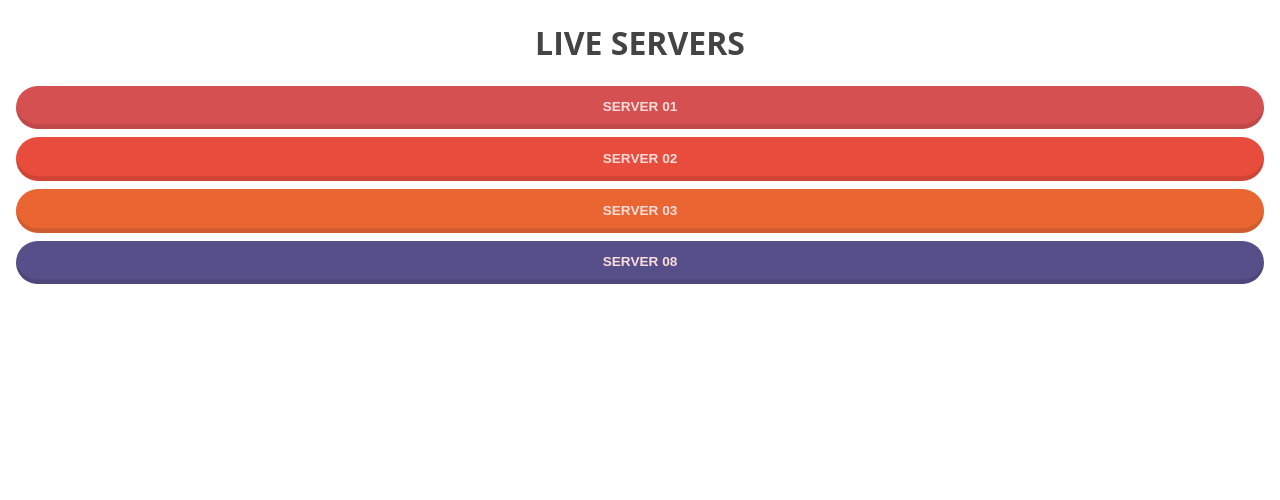
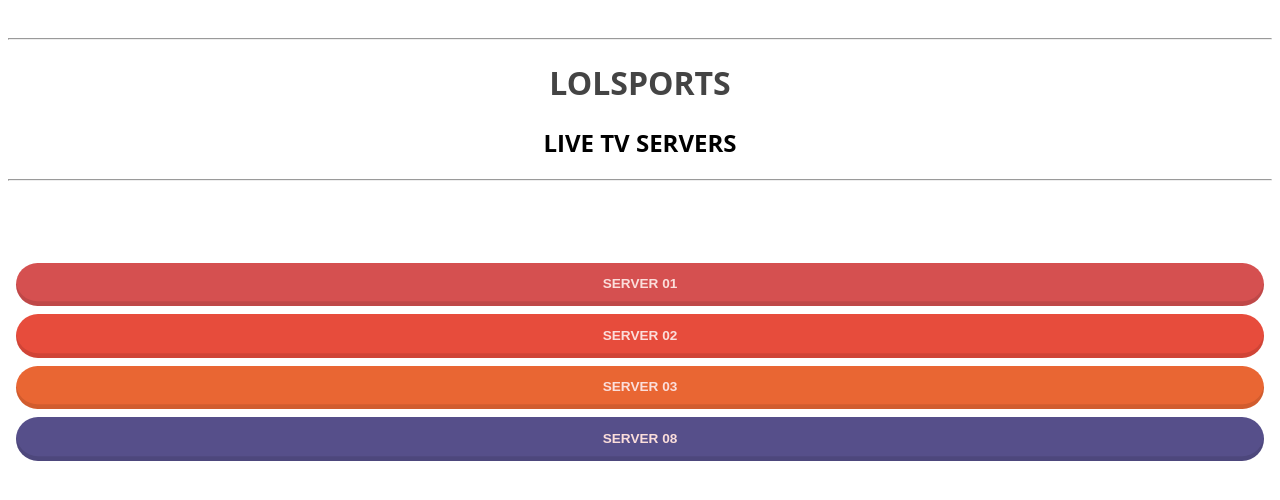
Before and after one commit to rialms/xloltv, a plain HTML site: page index.html in a window 1280 px wide. Drawn offline with Linux system fonts and the light colour scheme.

Commit message:
Update index.html

```diff
--- a/index.html
+++ b/index.html
@@ -7,10 +7,11 @@
 
 </head>
 
-<body>
+<body><br><hr>
 <center>
-<h1>LIVE SERVERS</h1>
-</center>
+<h1>LOLSPORTS</h1>
+<h2>LIVE TV SERVERS</h2><hr>
+</center><br><br><br>
 <a href="http://103.76.196.195/" class="btn red block circular">SERVER 01</a>
 <a href="http://103.85.196.10/" class="btn block circular">SERVER 02</a>
 <a href="http://tv.broadbandathome.com/" class="btn orange block circular">SERVER 03</a>
```
